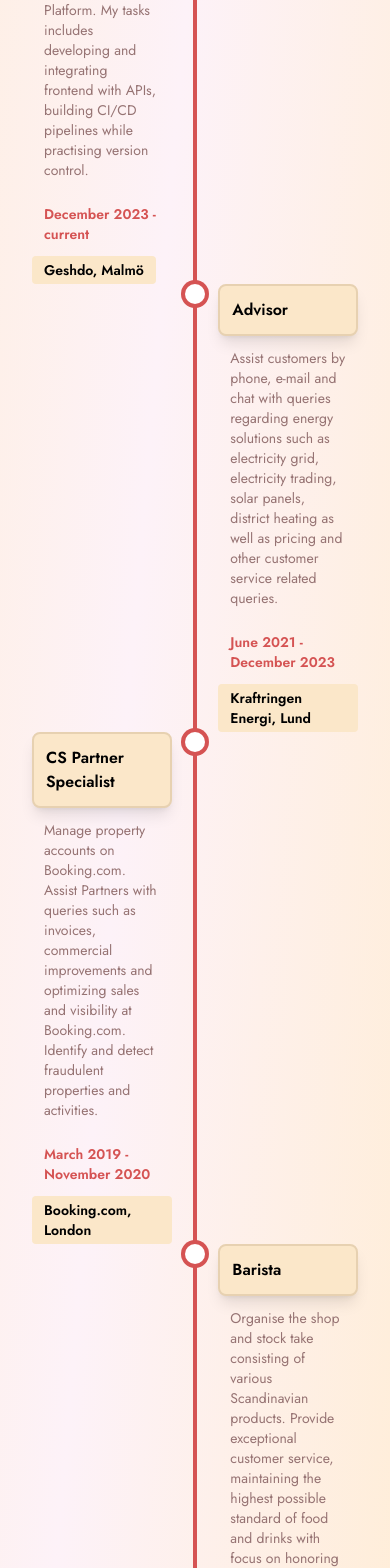
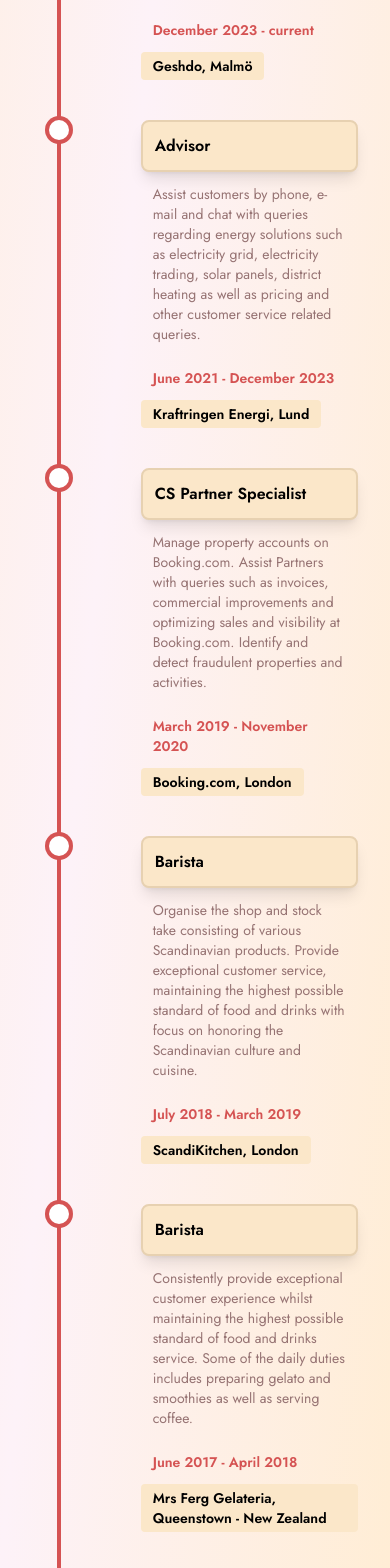
Before and after one commit to annasundbergg/portfolio, a Next.js app: page /cv in a window 390 px wide. Shown: the part 2440-4008 px from the top of the page. Built offline with nearby package versions, Linux system fonts and the light colour scheme.

Commit message:
edit timeline design for small screen

```diff
--- a/src/app/cv/components/Experience.tsx
+++ b/src/app/cv/components/Experience.tsx
@@ -18,8 +18,8 @@ export const Experience = () => {
           </h1>
         </div>
 
-        {/* EXPERIENCE LIST  */}
-        <div className="">
+        {/* EXPERIENCE LIST LARGE SCREEN */}
+        <div className="sm:hidden md:block">
           {/* EXPERIENCE LIST ITEM 1 */}
           <div className="flex justify-between sm:h-100 md:h-64">
             {/* LEFT */}
@@ -201,6 +201,183 @@ export const Experience = () => {
             <div className="w-1/2"></div>
           </div>
         </div>
+
+        {/* EXPERIENCE LIST SMALL SCREEN */}
+        <div className="md:hidden">
+          {/* EXPERIENCE LIST ITEM 1 */}
+          <div className="flex justify-between sm:h-100 md:h-64">
+            {/* LINE  */}
+            <div className="w-1/6 flex justify-center items-center -z-10">
+              {/* LINE  */}
+              <div className="w-1 h-full bg-[#D55353] rounded relative">
+                {/* LINE CIRCLE  */}
+                <div className="absolute w-5 h-5 rounded-full ring-4 ring-[#D55353]  bg-white -left-2"></div>
+              </div>
+            </div>
+
+            {/* RIGHT */}
+            <div className="w-2/3">
+              {/* JOB TITLE  */}
+              <div className="bg-[#FBE7C9] p-3 font-semibold rounded-lg shadow-lg border-2 border-[#e7d1b1]">
+                Frontend Developer Intern
+              </div>
+              {/* JOB DESCRIPTION  */}
+              <div className="p-3 text-sm text-[#967373]">
+                Creating web applications independently and as part of a team
+                focusing on exploring the functionalities of Google Cloud
+                Platform. My tasks includes developing and integrating frontend
+                with APIs, building CI/CD pipelines while practising version
+                control.
+              </div>
+              {/* DATES  */}
+              <div className="p-3 text-[#D55353] text-sm font-semibold">
+                December 2023 - current
+              </div>
+              {/* COMPANY  */}
+              <div className="px-3 py-1 rounded bg-[#FBE7C9] text-sm font-semibold w-fit mb-10">
+                Geshdo, Malmö
+              </div>
+            </div>
+          </div>
+
+          {/* EXPERIENCE LIST ITEM 2 */}
+          <div className="flex justify-between sm:h-100 md:h-64">
+            {/* CENTER  */}
+            <div className="w-1/6 flex justify-center items-center -z-10">
+              {/* LINE  */}
+              <div className="w-1 h-full bg-[#D55353] rounded relative">
+                {/* LINE CIRCLE  */}
+                <div className="absolute w-5 h-5 rounded-full ring-4 ring-[#D55353]  bg-white -left-2"></div>
+              </div>
+            </div>
+
+            {/* RIGHT  */}
+            <div className="w-2/3">
+              {/* JOB TITLE  */}
+              <div className="bg-[#FBE7C9] p-3 font-semibold rounded-lg shadow-lg border-2 border-[#e7d1b1]">
+                Advisor
+              </div>
+              {/* JOB DESCRIPTION  */}
+              <div className="p-3 text-sm text-[#967373]">
+                Assist customers by phone, e-mail and chat with queries
+                regarding energy solutions such as electricity grid, electricity
+                trading, solar panels, district heating as well as pricing and
+                other customer service related queries.
+              </div>
+              {/* DATES  */}
+              <div className="p-3 text-[#D55353] text-sm font-semibold">
+                June 2021 - December 2023
+              </div>
+              {/* COMPANY  */}
+              <div className="px-3 py-1 rounded bg-[#FBE7C9] text-sm font-semibold w-fit mb-10">
+                Kraftringen Energi, Lund
+              </div>
+            </div>
+          </div>
+
+          {/* EXPERIENCE LIST ITEM 3 */}
+          <div className="flex justify-between sm:h-100 md:h-64">
+            {/* LEFT  */}
+            <div className="w-1/6 flex justify-center items-center -z-10">
+              {/* LINE  */}
+              <div className="w-1 h-full bg-[#D55353] rounded relative">
+                {/* LINE CIRCLE  */}
+                <div className="absolute w-5 h-5 rounded-full ring-4 ring-[#D55353]  bg-white -left-2"></div>
+              </div>
+            </div>
+            {/* RIGHT */}
+            <div className="w-2/3">
+              {/* JOB TITLE  */}
+              <div className="bg-[#FBE7C9] p-3 font-semibold rounded-lg shadow-lg border-2 border-[#e7d1b1]">
+                CS Partner Specialist
+              </div>
+              {/* JOB DESCRIPTION  */}
+              <div className="p-3 text-sm text-[#967373]">
+                Manage property accounts on Booking.com. Assist Partners with
+                queries such as invoices, commercial improvements and optimizing
+                sales and visibility at Booking.com. Identify and detect
+                fraudulent properties and activities.
+              </div>
+              {/* DATES  */}
+              <div className="p-3 text-[#D55353] text-sm font-semibold">
+                March 2019 - November 2020
+              </div>
+              {/* COMPANY  */}
+              <div className="px-3 py-1 rounded bg-[#FBE7C9] text-sm font-semibold w-fit mb-10">
+                Booking.com, London
+              </div>
+            </div>
+          </div>
+
+          {/* EXPERIENCE LIST ITEM 4 */}
+          <div className="flex justify-between sm:h-100 md:h-52">
+            {/* LEFT  */}
+            <div className="w-1/6 flex justify-center items-center -z-10">
+              {/* LINE  */}
+              <div className="w-1 h-full bg-[#D55353] rounded relative">
+                {/* LINE CIRCLE  */}
+                <div className="absolute w-5 h-5 rounded-full ring-4 ring-[#D55353]  bg-white -left-2"></div>
+              </div>
+            </div>
+
+            {/* RIGHT  */}
+            <div className="w-2/3">
+              {/* JOB TITLE  */}
+              <div className="bg-[#FBE7C9] p-3 font-semibold rounded-lg shadow-lg border-2 border-[#e7d1b1]">
+                Barista
+              </div>
+              {/* JOB DESCRIPTION  */}
+              <div className="p-3 text-sm text-[#967373]">
+                Organise the shop and stock take consisting of various
+                Scandinavian products. Provide exceptional customer service,
+                maintaining the highest possible standard of food and drinks
+                with focus on honoring the Scandinavian culture and cuisine.
+              </div>
+              {/* DATES  */}
+              <div className="p-3 text-[#D55353] text-sm font-semibold">
+                July 2018 - March 2019
+              </div>
+              {/* COMPANY  */}
+              <div className="px-3 py-1 rounded bg-[#FBE7C9] text-sm font-semibold w-fit mb-10">
+                ScandiKitchen, London
+              </div>
+            </div>
+          </div>
+
+          {/* EXPERIENCE LIST ITEM 5 */}
+          <div className="flex justify-between sm:h-100 md:h-80">
+            {/* LEFT  */}
+            <div className="w-1/6 flex justify-center items-center -z-10">
+              {/* LINE  */}
+              <div className="w-1 h-full bg-[#D55353] rounded relative">
+                {/* LINE CIRCLE  */}
+                <div className="absolute w-5 h-5 rounded-full ring-4 ring-[#D55353]  bg-white -left-2"></div>
+              </div>
+            </div>
+            {/* RIGHT */}
+            <div className="w-2/3">
+              {/* JOB TITLE  */}
+              <div className="bg-[#FBE7C9] p-3 font-semibold rounded-lg shadow-lg border-2 border-[#e7d1b1]">
+                Barista
+              </div>
+              {/* JOB DESCRIPTION  */}
+              <div className="p-3 text-sm text-[#967373]">
+                Consistently provide exceptional customer experience whilst
+                maintaining the highest possible standard of food and drinks
+                service. Some of the daily duties includes preparing gelato and
+                smoothies as well as serving coffee.
+              </div>
+              {/* DATES  */}
+              <div className="p-3 text-[#D55353] text-sm font-semibold">
+                June 2017 - April 2018
+              </div>
+              {/* COMPANY  */}
+              <div className="px-3 py-1 rounded bg-[#FBE7C9] text-sm font-semibold w-fit mb-10">
+                Mrs Ferg Gelateria, Queenstown - New Zealand
+              </div>
+            </div>
+          </div>
+        </div>
       </div>
     </>
   );
```
